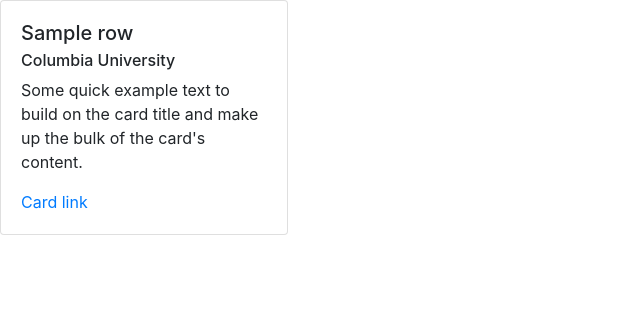
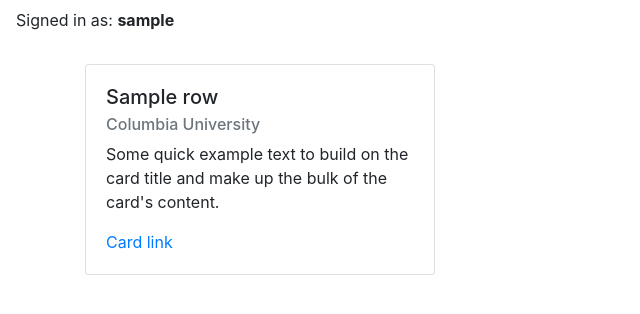
Before and after one commit to ritwikgoel/SciSearch, a Flask app: template part3/templates/base.html in a window 1280 px wide. Shown: the top 314 px of the page, without its empty margins (0-640 px from the left). Run offline with Flask 3, Linux system fonts and the light colour scheme; the visitor is signed in with stand-in values (Sample User, id 1); the template is opened without the code that fills it: most values are stand-ins (such as "Sample title", 1, 10 or a date in 2020); some libraries are stand-ins or nearby versions.

Commit message:
Fix: after logging in, username is displayed; Cleaned out css

```diff
--- a/part3/templates/author.html
+++ b/part3/templates/author.html
@@ -10,6 +10,11 @@
             <p>Publications</p>
             <p>Papers</p>
             <p>My Collections</p>
+            {% if session.get("username") %}
+                <div class="navbar-text">
+                    Signed in as: <strong>{{ session.get("username") }}</strong>
+                </div>
+            {% endif %}
         </div>
     </div>
 
--- a/part3/templates/base.html
+++ b/part3/templates/base.html
@@ -2,14 +2,29 @@
 <title>{% block title %}{% endblock %} - Flaskr</title>
 <link rel="stylesheet" href="https://maxcdn.bootstrapcdn.com/bootstrap/4.5.2/css/bootstrap.min.css">
 <body>
+    <div class="navbar mb-4">
+        <!-- User Display -->
+        {% if session.get("username") %}
+            <div class="text-right">
+                Signed in as: <strong>{{ session.get("username") }}</strong>
+            </div>
+        {% endif %}
+    </div>
+
+    <div class="container">
+        <div class="row">
             {% for row in data %}
-    <div class="card" style="width: 18rem;">
+                <div class="col-md-4 mb-4">
+                    <div class="card">
                         <div class="card-body">
                             <h5 class="card-title">{{row[1]}}</h5>
-            <h6 class="card-subtitle mb-2 text-body-secondary">Columbia University</h6>
+                            <h6 class="card-subtitle mb-2 text-muted">Columbia University</h6>
                             <p class="card-text">Some quick example text to build on the card title and make up the bulk of the card's content.</p>
                             <a href="{{row[2]}}" class="card-link">Card link</a>
                         </div>
                     </div>
+                </div>
             {% endfor %}
+        </div>
+    </div>
 </body>
```
Also changed, not shown: 2 other files. Lines whose indentation alone changed are shown as unchanged.
